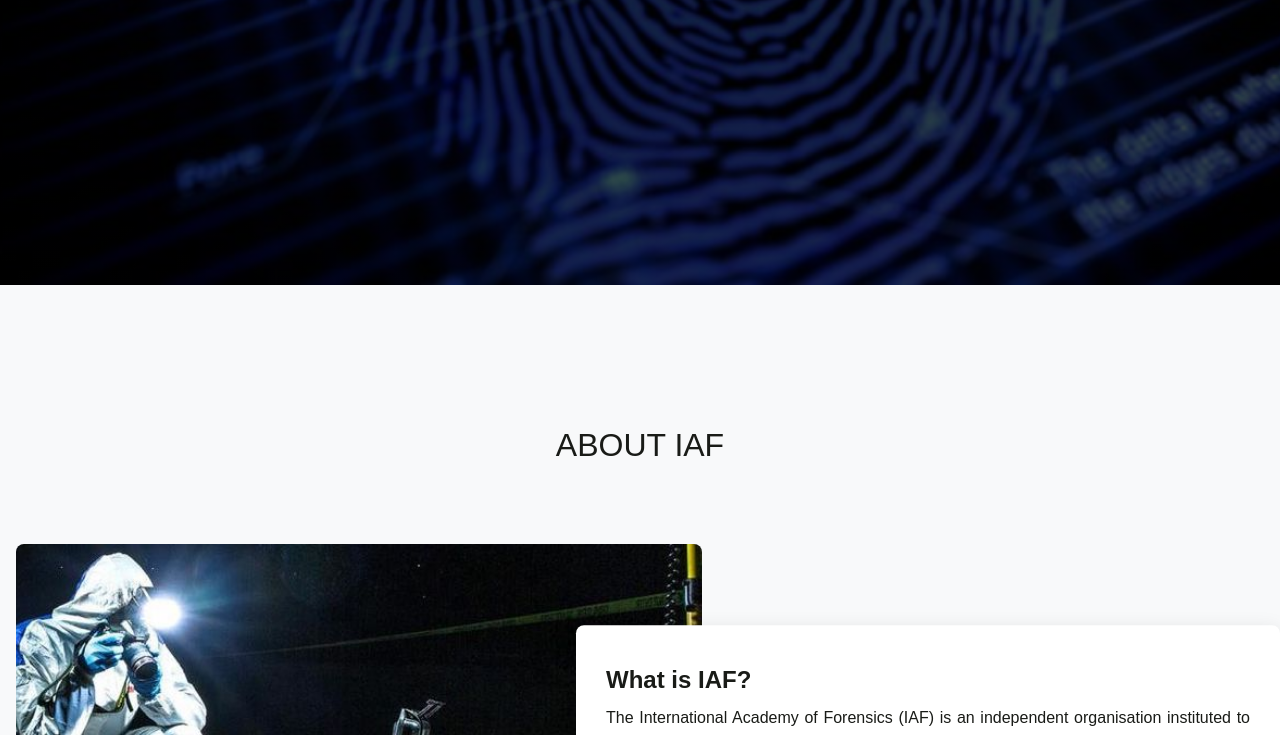
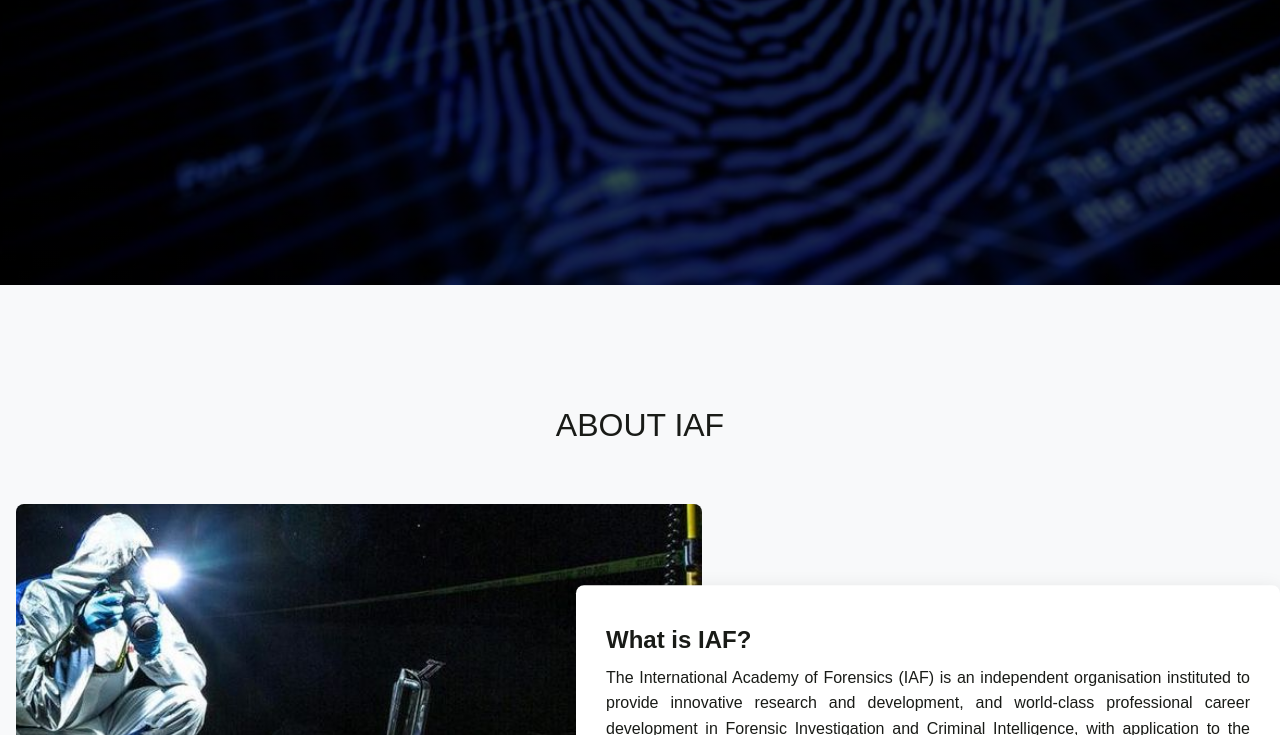
Before and after one commit to wurasimi/solid-succotash, a website: page index.html in a window 1280 px wide. Shown: the part 515-1250 px from the top of the page. Drawn offline with nearby package versions, Linux system fonts and the light colour scheme; files whose address does not match are found by name; a web font is replaced by a local one.

Commit message:
Update index.html

```diff
--- a/index.html
+++ b/index.html
@@ -80,7 +80,7 @@
 
     <!-- section -->
     <section class="afsa-section text-center" id = "about">
-      <h1 class = "center" style="padding:70px;" >ABOUT IAF</h1>
+      <h1 class = "center" style="padding:50px;" >ABOUT IAF</h1>
       <div class="container position-relative">
           <img src="slider5.jpg" alt="Forensic Science Image" class="afsa-image">
           <div class="afsa-card text-start">
```
